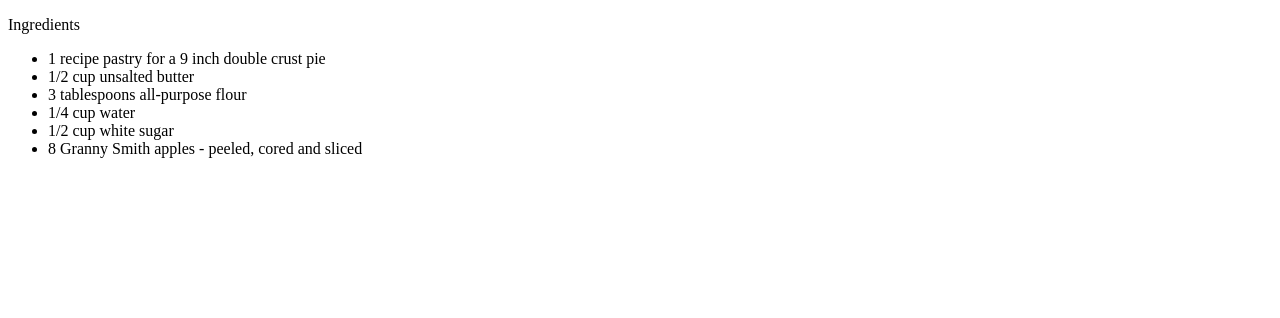
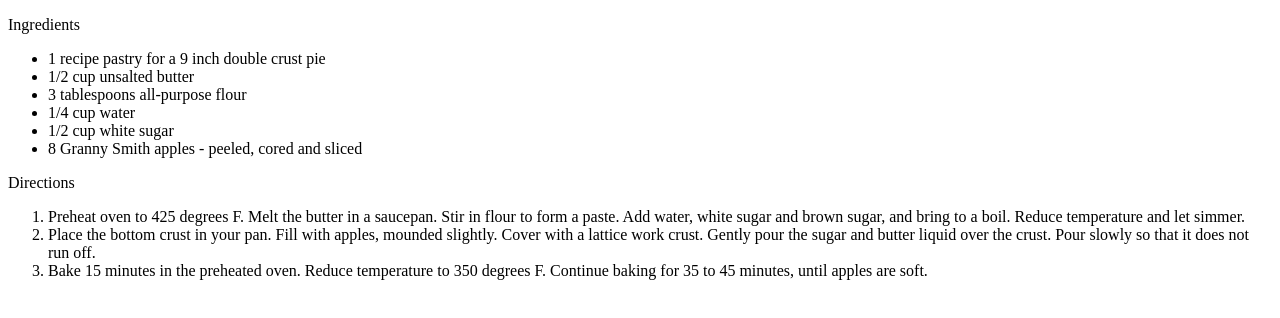
Before and after one commit to joshuaw97/odinrecipes, a plain HTML site: page applepie.html in a window 1280 px wide. Drawn offline with Linux system fonts and the light colour scheme.

Commit message:
Add ingredients and directions to applepie.html

```diff
--- a/applepie.html
+++ b/applepie.html
@@ -17,6 +17,15 @@
             <li>1/2 cup white sugar</li>
             <li>8 Granny Smith apples - peeled, cored and sliced</li>
         </ul>
+    <p>Directions</p>
+        <ol>
+            <li>Preheat oven to 425 degrees F. Melt the butter in a saucepan. Stir in flour to form a paste. Add water, white sugar and brown sugar, and bring to a boil. Reduce temperature and let simmer.</li>
+            <li>Place the bottom crust in your pan. Fill with apples, mounded slightly. Cover with a lattice work crust. Gently pour the sugar and butter liquid over the crust. Pour slowly so that it does not run off.</li>
+            <li>Bake 15 minutes in the preheated oven. Reduce temperature to 350 degrees F. Continue baking for 35 to 45 minutes, until apples are soft.</li>
+
+
+
+        </ol>
 
 </body>
 
```
Also changed, not shown: index.html (+2 -1 lines). Lines whose indentation alone changed are shown as unchanged.
